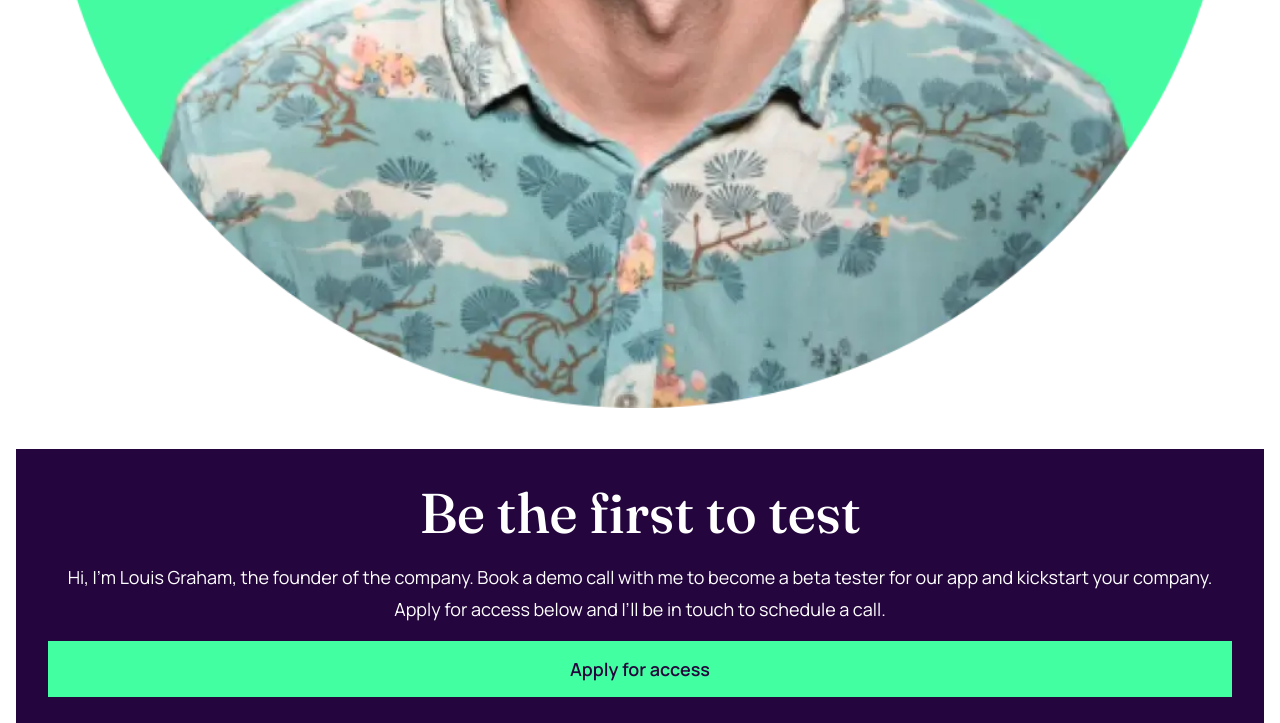
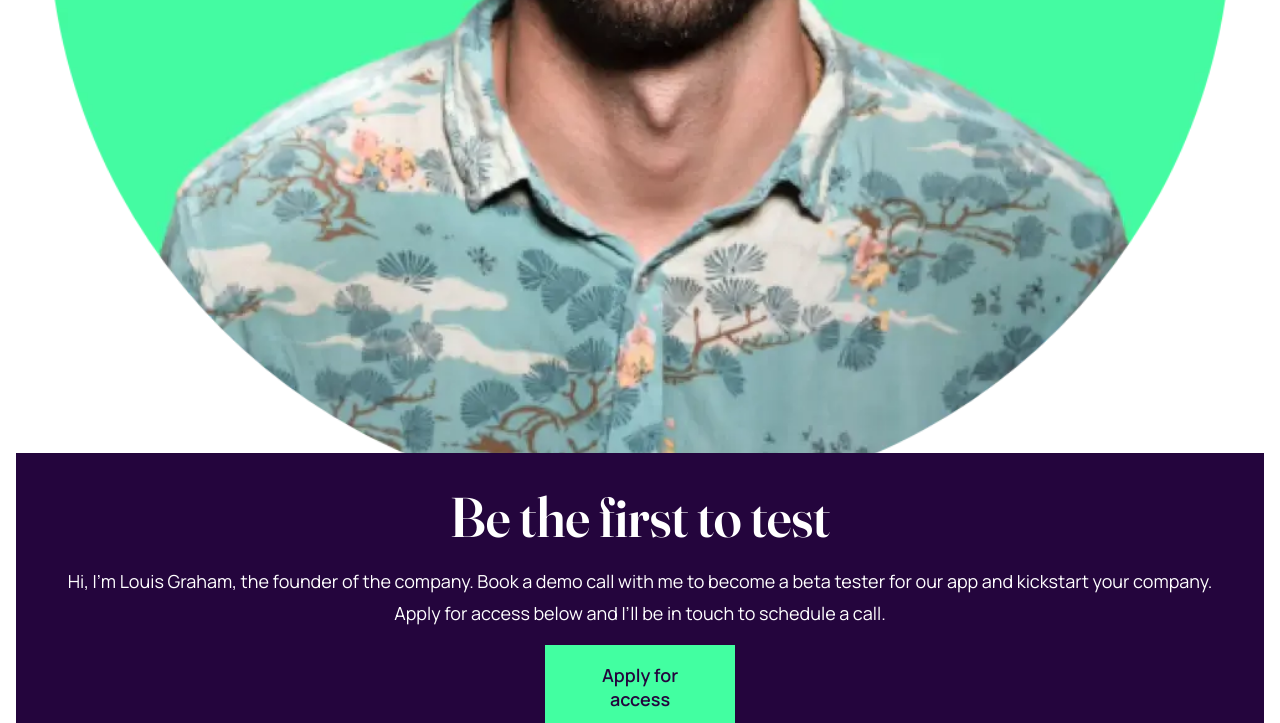
Before and after one commit to j-sherrick/workit-landing, a website: page public/index.html in a window 1280 px wide. Shown: the part 2010-2733 px from the top of the page. Drawn offline with Linux system fonts and the light colour scheme.

Commit message:
Update founder component styles

```diff
--- a/public/index.html
+++ b/public/index.html
@@ -17,10 +17,11 @@
 </header>
 
 <main class="content">
+
   <section class="cta">
     <div class="cta__action">
       <h1 class="cta__title">Data <span class="underline">tailored</span> to your needs.</h2>
-      <button class="button cta__button">Learn more</button>
+      <button class="button button__primary">Learn more</button>
       <img class="cta__image" src="./assets/images/image-hero.webp" alt="A stylized image of a smart phone.">
     </div>
   </section>
@@ -37,7 +38,7 @@
 
     <div class="feature">
       <span class="feature__number">2</span>
-      <h3 class="feature__heading">Data-driven decistions</h3>
+      <h3 class="feature__heading">Data-driven decisions</h3>
       <p class="feature__description">
         Make data-driven decisions with our product data analytics. Our AI-generated reports help
         you unlock insights hidden in your product data.
@@ -63,7 +64,7 @@
         beta tester for our app and kickstart your company. Apply for access below and I’ll be
         in touch to schedule a call.
       </p>
-      <button class="button founder__button">Apply for access</button>
+      <button class="button button__primary">Apply for access</button>
     </div>
   </section>
 </main>
--- a/src/scss/base/_fonts.scss
+++ b/src/scss/base/_fonts.scss
@@ -4,6 +4,11 @@
   font-family: 'Fraunces';
   src: url('/public/assets/fonts/fraunces/Fraunces-VariableFont_SOFT\,WONK\,opsz\,wght.ttf')
     format('truetype');
+}
+
+@font-face {
+  font-family: 'Fraunces 144';
+  src: url('/public/assets/fonts/fraunces/static/Fraunces_144pt-SemiBold.ttf') format('truetype');
 }
 
 @font-face {
@@ -48,7 +53,7 @@ h3,
 h4,
 h5,
 h6 {
-  font-family: 'Fraunces', 'Georgia', 'Times New Roman', serif;
+  font-family: 'Fraunces 144', 'Georgia', 'Times New Roman', serif;
 }
 
 h1 {
--- a/src/scss/components/_button.scss
+++ b/src/scss/components/_button.scss
@@ -1,6 +1,17 @@
 .button {
-  background-color: var(--workit-clr-secondary);
-  color: var(--workit-clr-primary);
   padding: 1rem 1.5rem;
   font-weight: 600;
+  width: 11.875rem;
+  border: 2px solid var(--workit-clr-secondary);
+  box-sizing: border-box;
+
+  &__primary {
+    background-color: var(--workit-clr-secondary);
+    color: var(--workit-clr-primary);
+  }
+
+  &__primary:hover {
+    background-color: var(--workit-clr-primary);
+    color: var(--workit-clr-secondary);
+  }
 }
--- a/src/scss/components/_founder.scss
+++ b/src/scss/components/_founder.scss
@@ -6,6 +6,9 @@
     width: 100%;
     height: auto;
     padding: 2rem;
+    position: relative;
+    top: 5.625rem;
+    z-index: -1;
   }
 
   &__message {
@@ -13,6 +16,8 @@
     color: white;
     padding: 2rem;
     display: grid;
+    justify-items: center;
+    align-content: center;
     text-align: center;
     gap: 1rem;
   }
```
Also changed, not shown: public/assets/css/style.css, 1 other file.
